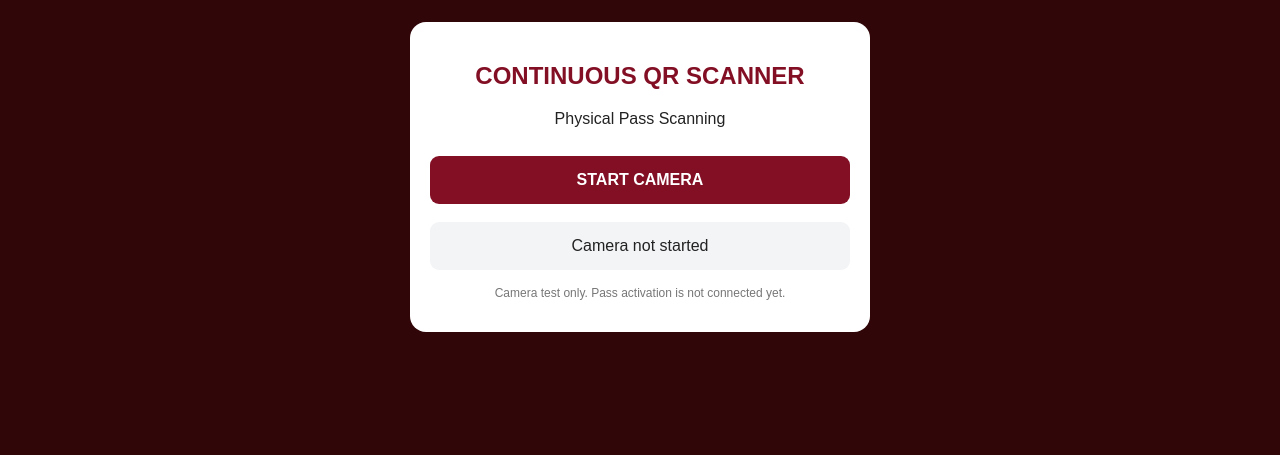
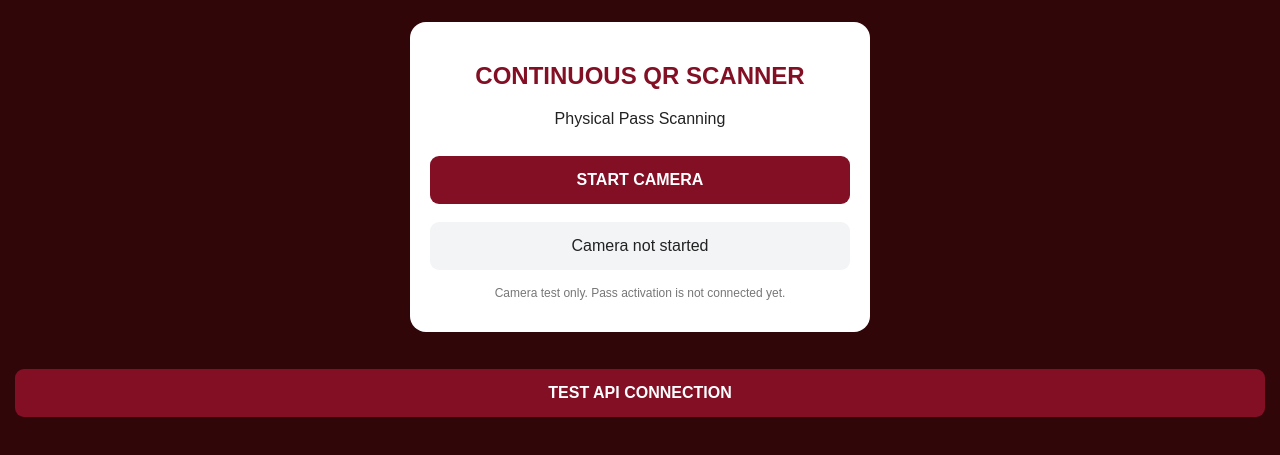
Before and after one commit to rkphotographynsp/thirak-qr-scanner, a plain HTML site: page index.html in a window 1280 px wide. Shown: the part 105-560 px from the top of the page. Drawn offline with Linux system fonts and the light colour scheme.

Commit message:
Update index.html

```diff
--- a/index.html
+++ b/index.html
@@ -180,5 +180,33 @@
     }
   </script>
 
+<script>
+async function testConnection() {
+  const apiUrl =
+    "https://script.google.com/macros/s/AKfycbxBEdYN8HdgVWQziMfvl7P0Ai_c7j6opVyniK1NLI6qNzF4U7A6AJc65Sohwn26Qh24jA/exec";
+
+  try {
+    await fetch(apiUrl, {
+      method: "POST",
+      mode: "no-cors",
+      headers: {
+        "Content-Type": "text/plain"
+      },
+      body: JSON.stringify({ action: "ping" })
+    });
+
+    alert(
+      "Request sent. Browser cannot confirm the API response yet."
+    );
+  } catch (error) {
+    alert("Connection failed: " + error.message);
+  }
+}
+</script>
+
+<button onclick="testConnection()">
+  TEST API CONNECTION
+</button>
+
 </body>
 </html>
```
